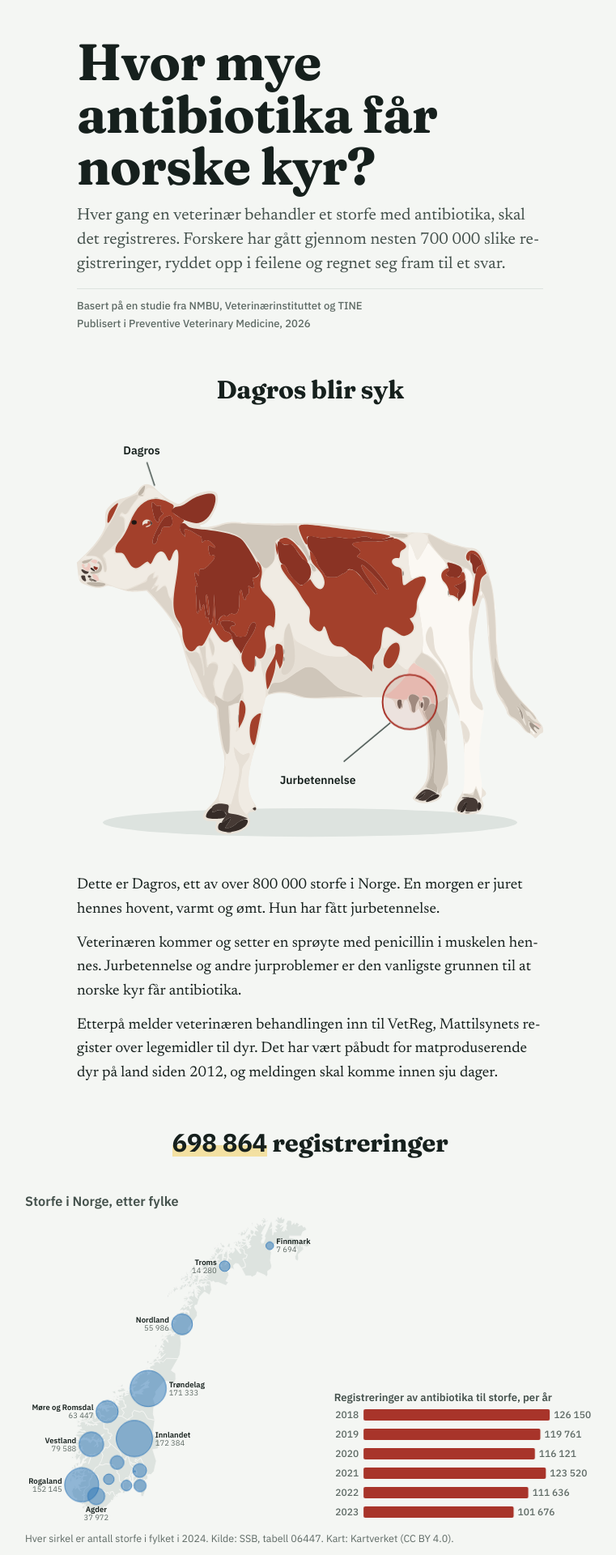
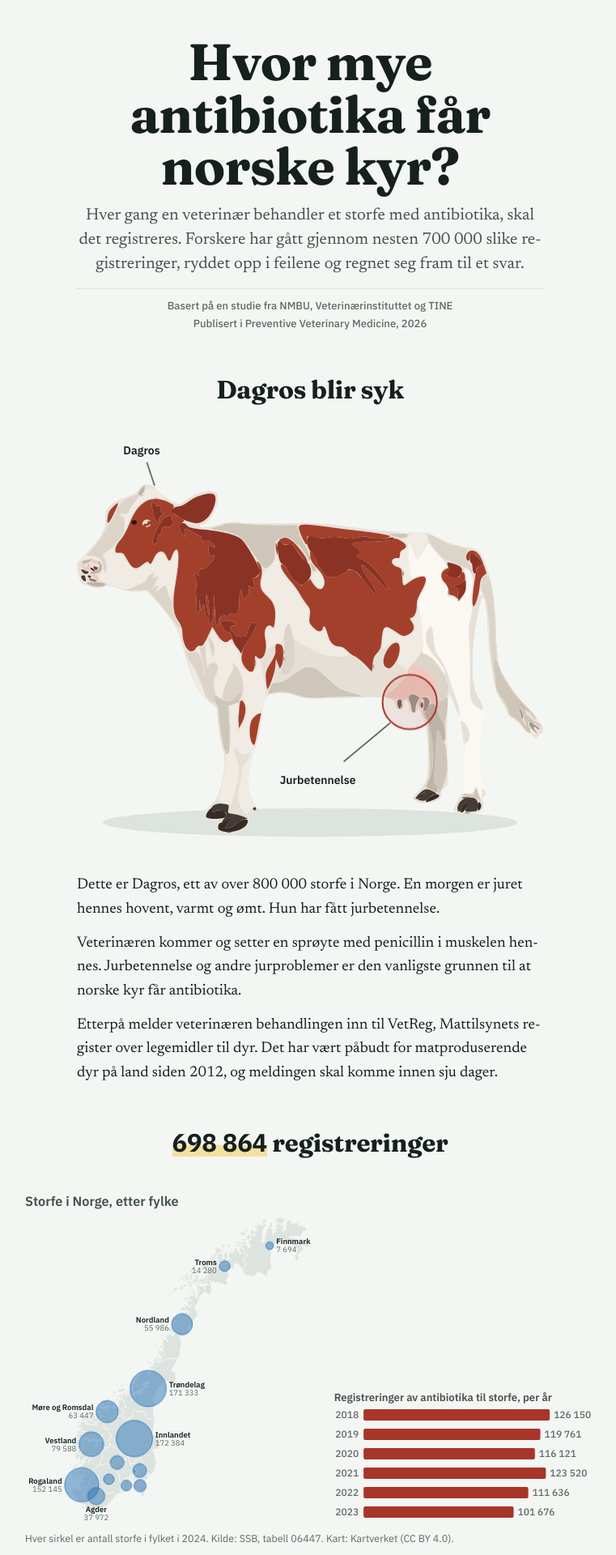
Before and after one commit to amulyabaral/amulyabaral.github.io, a Jekyll site: the page antibiotiku/index.html, which Jekyll copies as it is, in a window 1280 px wide. Shown: the top 1920 px of the page at 81% size, without its empty margins (257-1018 px from the left). Built offline with Jekyll 4.4.1, drawn with Linux system fonts in a browser that asks for light colours.

Commit message:
Centre the title block
Co-Authored-By: Claude Fable 5.1 <noreply@anthropic.com>

```diff
--- a/antibiotiku/index.html
+++ b/antibiotiku/index.html
@@ -80,9 +80,10 @@ a:focus-visible,[tabindex]:focus-visible,summary:focus-visible{outline:2px solid
 .small{font-size:.9rem;color:var(--ink-2)}
 .num{font-family:var(--f-display);font-weight:700;white-space:nowrap;background:linear-gradient(transparent 58%,var(--hl) 58%,var(--hl) 92%,transparent 92%)}
 .card--title{gap:.9rem}
+.card--title{text-align:center}
 .card--title h1{margin:0;font:700 clamp(2.1rem,1.4rem + 3.2vw,4.2rem)/1.02 var(--f-title);letter-spacing:-.015em;text-wrap:balance}
 .dek{font-size:clamp(1.04rem,1rem + .4vw,1.28rem);line-height:1.45;color:var(--ink-2)}
-.byline{display:flex;flex-wrap:wrap;gap:.25rem .9rem;font:500 .82rem/1.4 var(--f-display);color:var(--ink-3);border-top:1px solid var(--line);padding-top:.75rem}
+.byline{display:flex;flex-wrap:wrap;justify-content:center;gap:.25rem .9rem;font:500 .82rem/1.4 var(--f-display);color:var(--ink-3);border-top:1px solid var(--line);padding-top:.75rem}
 
 @media (min-width:60rem){
   .fig .maprow{flex-direction:row;align-items:flex-end;gap:1.25rem}
```
